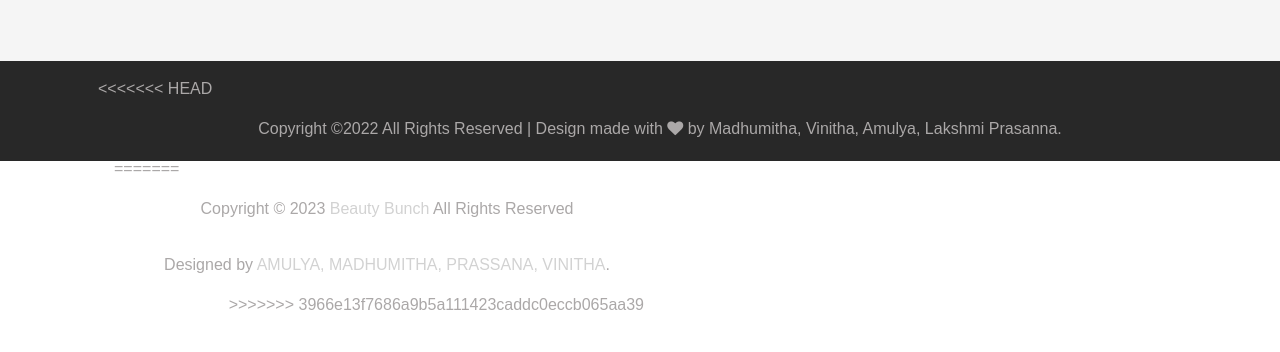
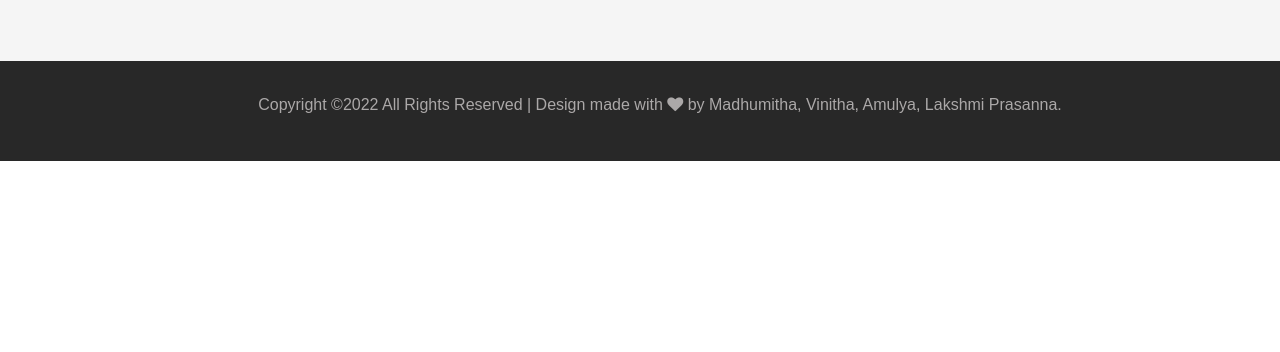
Before and after one commit to MadhumithaChinnagalla/beauty-bunch, a plain HTML site: page contact.html in a window 1280 px wide. Shown: the part 586-938 px from the top of the page. After the commit the page ends 800 px from the top, so only its background shows below. Drawn offline with nearby package versions, Linux system fonts and the light colour scheme.

Commit message:
final changes

```diff
--- a/contact.html
+++ b/contact.html
@@ -21,7 +21,7 @@
         <label for="menu-bar"><i class="fa fa-bars"></i></label>
         <nav>
           <ul>
-            <li><a href="index.html">Home</a></li>
+            <li><a href="home.html">Home</a></li>
             <li><a href="#">Product</a>
               <ul>
                 <li><a href="#">Categories+</a>
@@ -102,17 +102,11 @@
   <div class="p-3 copyright">
     <div class="container">
       <div class="row align-items-center">
-<<<<<<< HEAD
+
         <div class="col-12 col-lg-12 p-1 p-lg-3 text-center text-lg-start">
           <p>Copyright &#169;2022 All Rights Reserved |
             Design made with <i class="fa fa-heart"></i> by Madhumitha, Vinitha,  Amulya, Lakshmi Prasanna.</p>
-=======
-        <div class="col-12 col-lg-6 p-1 p-lg-3 text-center text-lg-start">
-            <p class="my-0">Copyright © 2023 <a href="#">Beauty Bunch</a> All Rights Reserved</p>
-        </div>
-        <div class="col-12 col-lg-6 p-1 p-lg-3 text-center text-lg-end">
-            <p>Designed by <a href="#" target=" _blank">AMULYA, MADHUMITHA, PRASSANA, VINITHA</a>.</p>
->>>>>>> 3966e13f7686a9b5a111423caddc0eccb065aa39
+
         </div>
       </div>
     </div>
```
Also changed, not shown: about.html (+1 -1 lines), fragrance.html (+1 -1 lines), fragrance1.html (+1 -1 lines), fragrance2.html (+1 -1 lines), fragrance3.html (+1 -1 lines), fragrance4.html (+1 -1 lines), fragrance5.html (+1 -1 lines), fragrance6.html (+1 -1 lines), fragrance7.html (+1 -1 lines), fragrance8.html (+1 -1 lines), haircare.html (+1 -1 lines), login page.html (+1 -1 lines), makeup.html (+1 -1 lines), skin care.html (+1 -1 lines).
